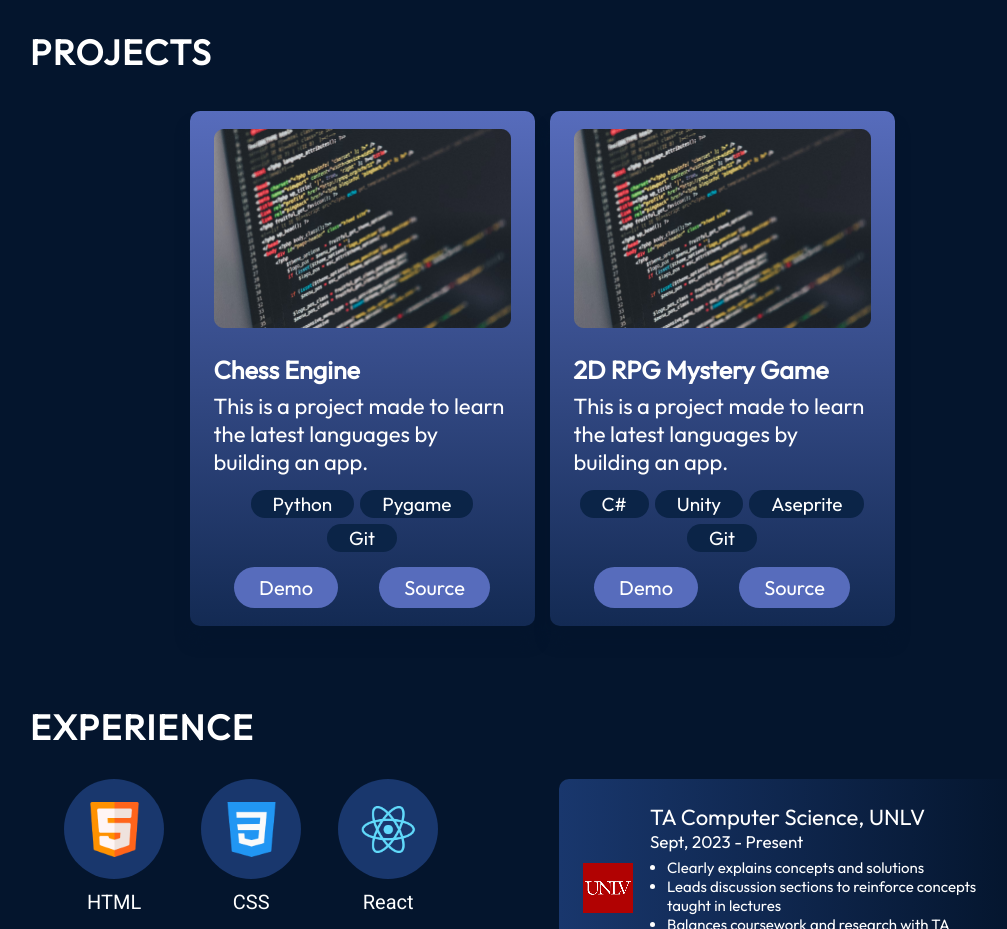
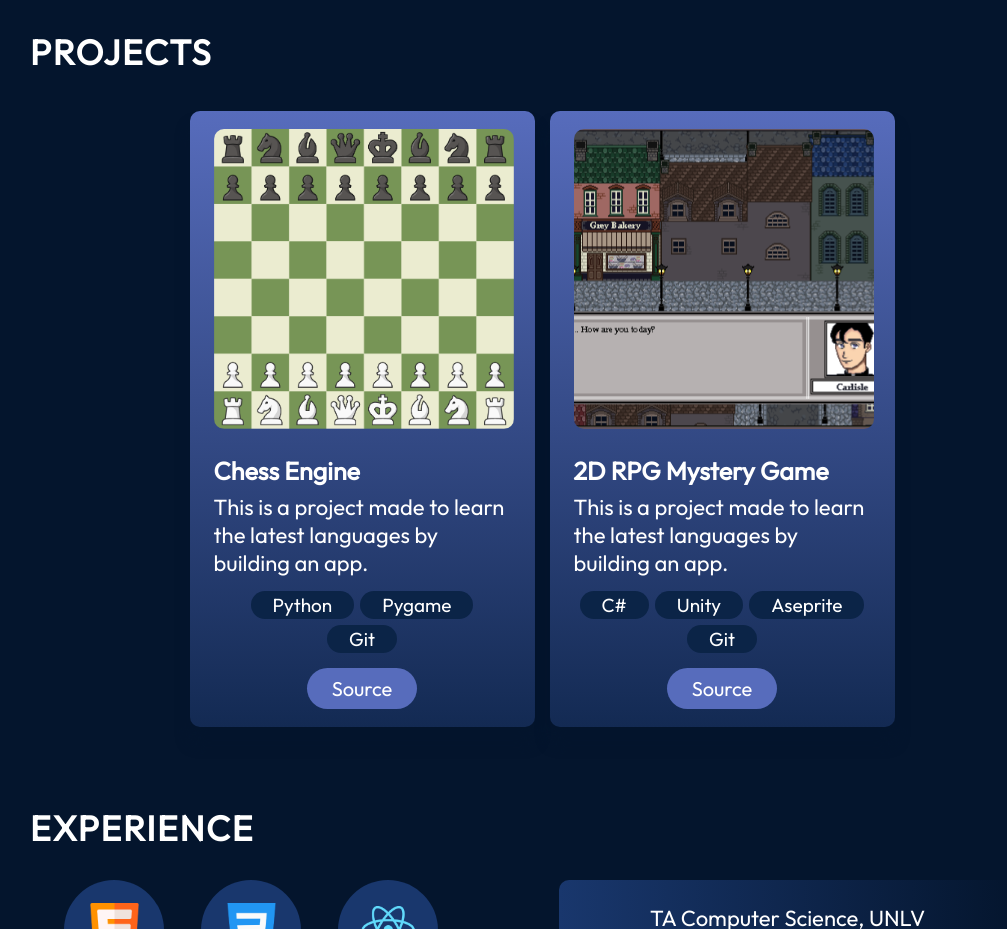
Before and after one commit to nekokshg/PortfolioWebsite, a React (Vite) app: page / in a window 1280 px wide. Shown: the part 1620-2549 px from the top of the page, without its empty margins (98-1105 px from the left). Built offline with nearby package versions, Linux system fonts and the light colour scheme.

Commit message:
Change image and took away demo button in projects

```diff
--- a/src/components/Projects/ProjectCard.jsx
+++ b/src/components/Projects/ProjectCard.jsx
@@ -21,7 +21,8 @@ export const ProjectCard = ({project : {title, imageSrc, description, skills, de
             </ul>
 
             <div className={styles.links}>
-                <a href={demo} className={styles.link}>Demo</a>
+                {/*<a href={demo} className={styles.link}>Demo</a> */}
+
                 <a href={source} className={styles.link}>Source</a>
             </div>
         </div>
--- a/src/components/Projects/ProjectCard.module.css
+++ b/src/components/Projects/ProjectCard.module.css
@@ -12,6 +12,10 @@
 
 .image {
     margin-bottom: 26px;
+    object-fit: cover;
+    width: 300px;
+    border-radius: 10px;
+    height: 300px;
 }
 
 .title {
--- a/src/data/projects.json
+++ b/src/data/projects.json
@@ -1,7 +1,7 @@
 [
     {
       "title": "Chess Engine",
-      "imageSrc": "projects/project.png",
+      "imageSrc": "projects/chess.png",
       "description": "This is a project made to learn the latest languages by building an app.",
       "skills": ["Python", "Pygame", "Git"],
       "demo": "",
@@ -9,7 +9,7 @@
     },
     {
       "title": "2D RPG Mystery Game",
-      "imageSrc": "projects/project.png",
+      "imageSrc": "projects/Mockup.png",
       "description": "This is a project made to learn the latest languages by building an app.",
       "skills": ["C#", "Unity", "Aseprite", "Git"],
       "demo": "",
```
Also changed, not shown: assets/projects/Mockup.png (added), assets/projects/chess.png (added).
